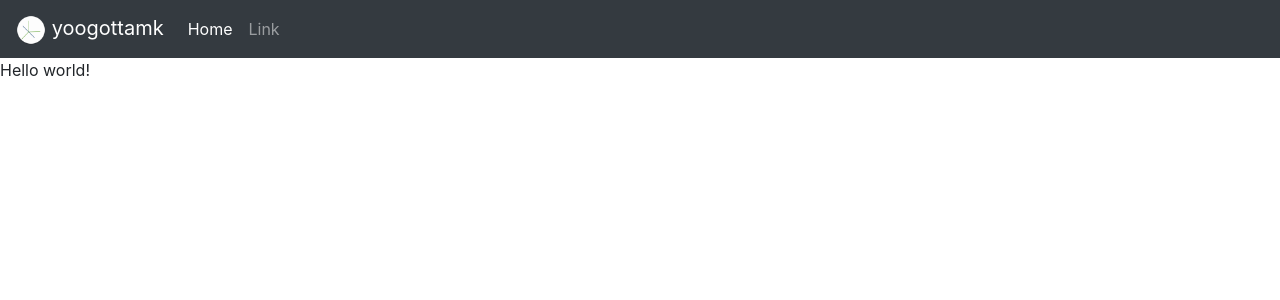
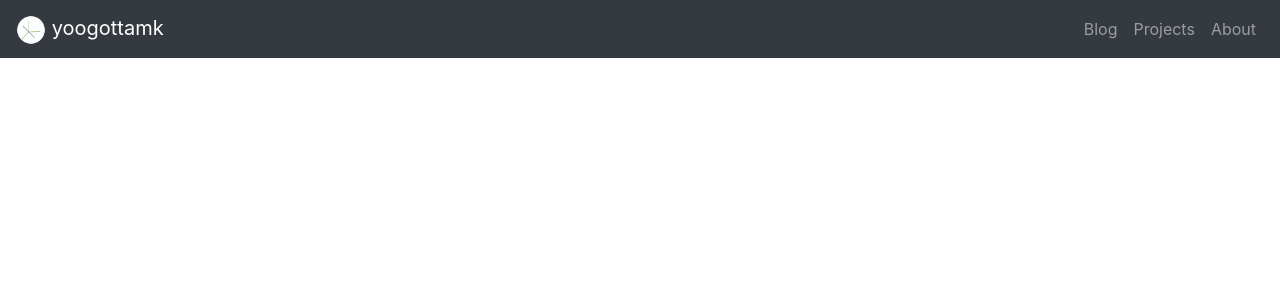
Before and after one commit to yoogottamk/yoogottamk.github.io, a Jekyll site: the page built from index.html, in a window 1280 px wide. Shown: the top 300 px of the page. Built offline with Jekyll 4.4.1, drawn with Linux system fonts in a browser that asks for light colours.

Commit message:
worked on the navbar

```diff
--- /dev/null
+++ b/_data/navigation.yml
@@ -0,0 +1,6 @@
+- title: Blog
+  url: /blog/
+- title: Projects
+  url: /projects/
+- title: About
+  url: /about/
--- a/_includes/head.html
+++ b/_includes/head.html
@@ -1,7 +1,7 @@
 <head>
   <meta charset="UTF-8">
   <meta name="language" content="english">
-  <meta name="viewport" content="width=device-width, initial-scale=1.0">
+  <meta name="viewport" content="width=device-width, initial-scale=1, shrink-to-fit=no">
   <meta http-equiv="content-type" content="text/html">
   <meta name="author" content="Yoogottam Khandelwal">
   <meta name="designer" content="Yoogottam Khandelwal">
--- a/_includes/navbar.html
+++ b/_includes/navbar.html
@@ -1,21 +1,40 @@
-<nav class="navbar navbar-expand-lg navbar-dark bg-dark">
+<link rel="stylesheet" href="{{ site.baseurl }}/css/navbar.css">
+
+<nav id="navbar" class="navbar navbar-expand-lg navbar-dark bg-dark fixed-top">
+  <button class="navbar-toggler" type="button" data-toggle="modal" data-target="#navbarContentSmall">
+    <span class="navbar-toggler-icon"></span>
+  </button>
+
   <a class="navbar-brand" href="/">
-    <img src="assets/images/yoogottamk.png" alt="" width="30" height="30">
+    <img src="{{ site.baseurl }}/assets/images/yoogottamk.png" alt="yk logo" width="30" height="30">
     yoogottamk
   </a>
 
-  <button class="navbar-toggler" type="button" data-toggle="collapse" data-target="#navbarSupportedContent" aria-controls="navbarSupportedContent" aria-expanded="false" aria-label="Toggle navigation">
-    <span class="navbar-toggler-icon"></span>
-  </button>
-
-  <div class="collapse navbar-collapse" id="navbarSupportedContent">
-    <ul class="navbar-nav mr-auto">
-      <li class="nav-item active">
-        <a class="nav-link" href="#">Home <span class="sr-only">(current)</span></a>
-      </li>
-      <li class="nav-item">
-        <a class="nav-link" href="#">Link</a>
-      </li>
+  <div class="collapse navbar-collapse" id="navbarContent">
+    <ul class="navbar-nav ml-auto">
+      {% assign links = site.data.navigation %}
+      {% for link in links %}
+        <li class="nav-item"><a class="nav-link" href="{{ site.baseurl }}{{ link.url }}">{{ link.title }}</a></li>
+      {% endfor %}
     </ul>
   </div>
 </nav>
+
+<div class="modal left fade" id="navbarContentSmall" tabindex="-1" role="dialog">
+  <div class="modal-dialog" role="document">
+    <div class="modal-content">
+      <div class="modal-header"></div>
+      <div class="modal-body">
+        <ul class="navbar-nav ml-auto">
+          {% for link in links %}
+            <li class="nav-item"><a class="nav-link" href="{{ site.baseurl }}{{ link.url }}">{{ link.title }}</a></li>
+          {% endfor %}
+        </ul>
+
+        <div class="modal-footer w-100 text-center">
+          <button type="button" class="close" data-dismiss="modal" aria-label="Close"><span aria-hidden="true">&times;</span></button>
+        </div>
+      </div>
+    </div>
+  </div>
+</div>
--- a/_layouts/page.html
+++ b/_layouts/page.html
@@ -1,6 +1,6 @@
 <!DOCTYPE html>
 <html lang="en">
-  {% include head.html %}
+{% include head.html %}
 <body>
   {% include navbar.html %}
 
--- /dev/null
+++ b/css/navbar.css
@@ -0,0 +1,40 @@
+@keyframes slide {
+    0% {
+        width: 0;
+        height: 0;
+    }
+
+    60% {
+        width: 340px;
+    }
+
+    100% {
+        width: 320px;
+    }
+}
+
+.modal.left .modal-dialog {
+    position: fixed;
+    margin: auto;
+
+    width: 320px;
+    height: 100%;
+
+    transform: none;
+
+    animation-name: slide;
+    animation-duration: 0.5s;
+    animation-iteration-count: 1;
+    animation-direction: normal;
+    animation-timing-function: cubic-bezier(0.075, 0.82, 0.165, 1);
+}
+
+.modal.left .modal-content {
+    height: 100%;
+    overflow-y: auto;
+}
+
+.modal-content {
+    border-radius: 0;
+    border: none;
+}
```
